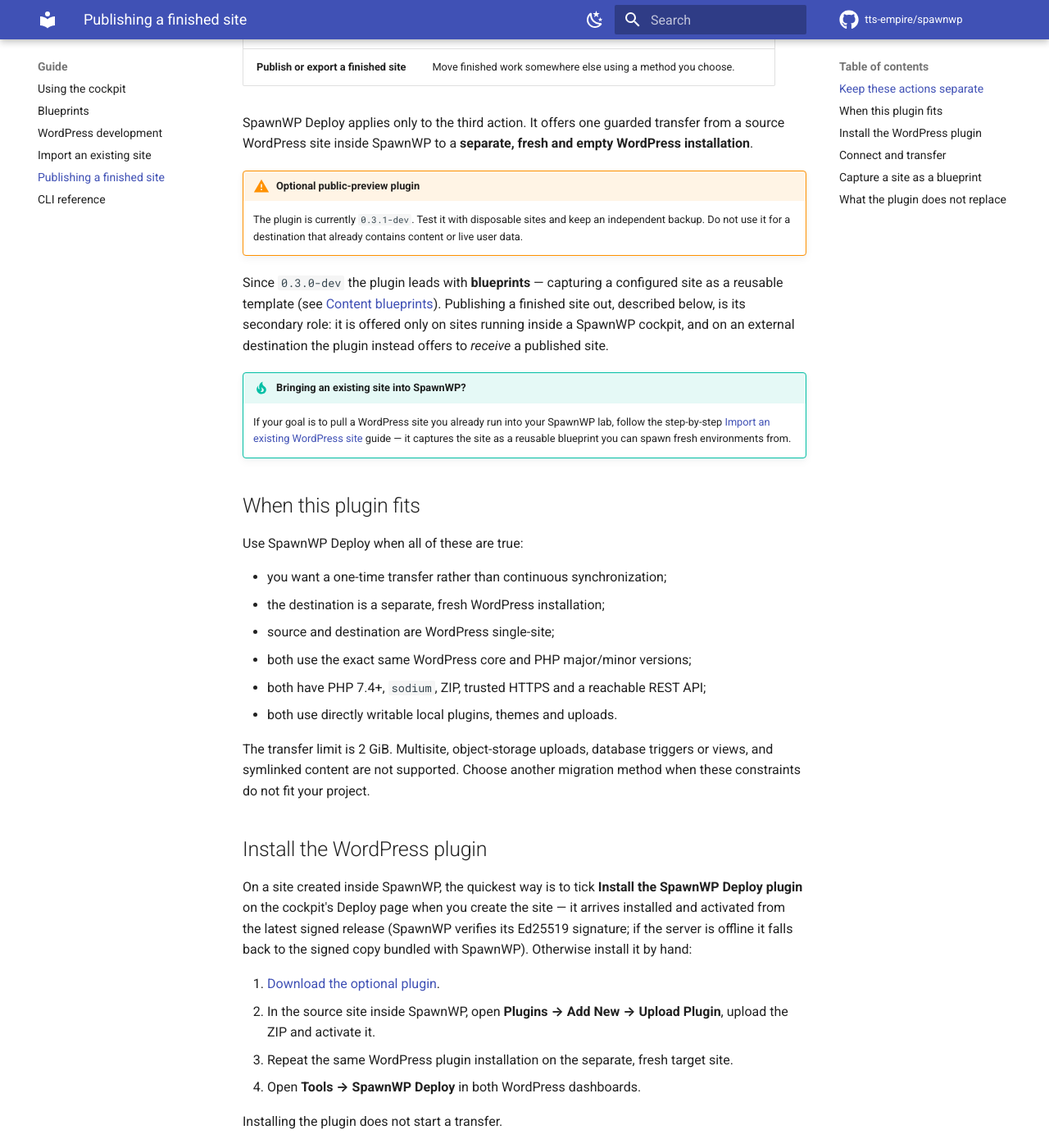
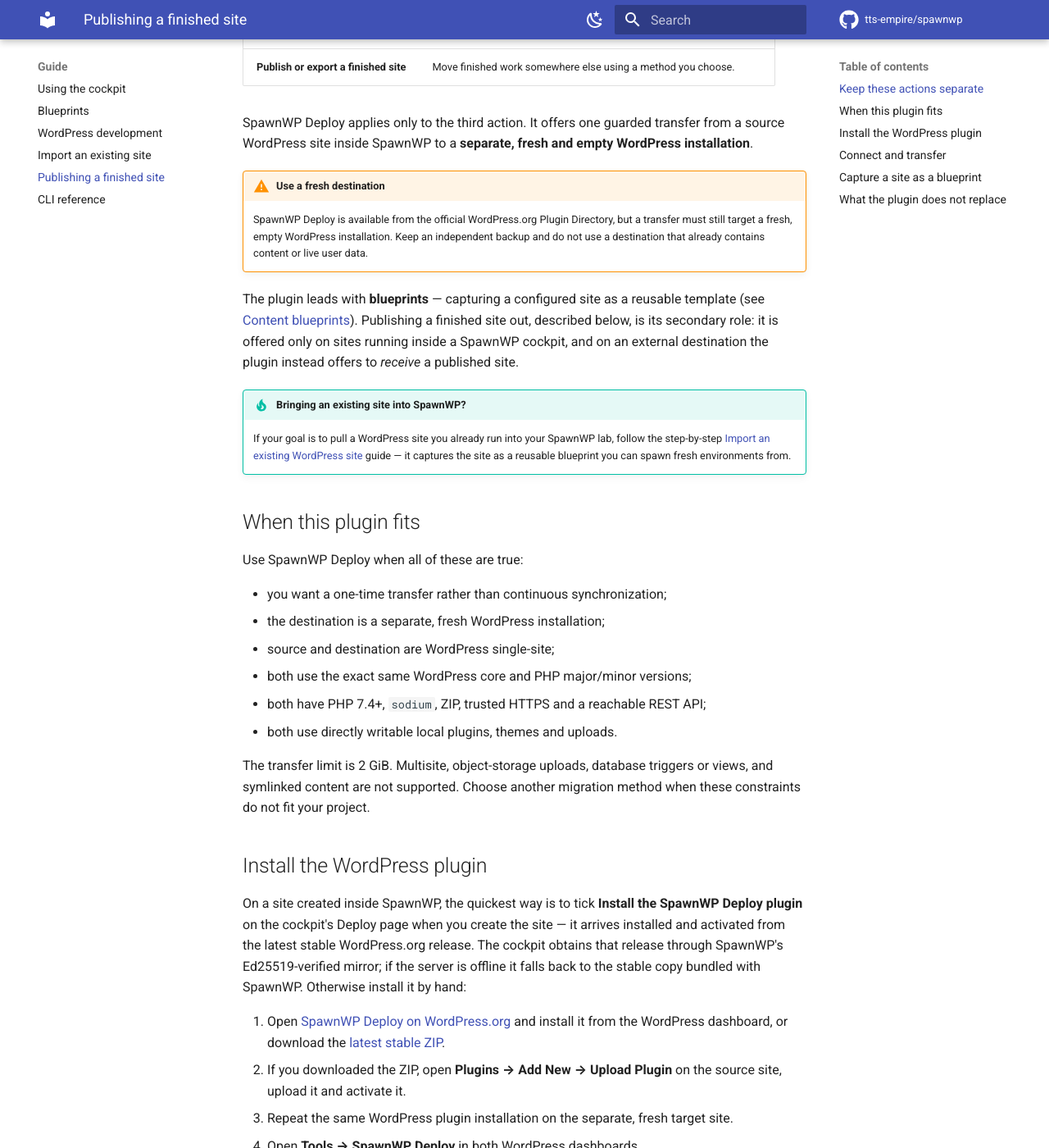
Before and after one commit to tts-empire/spawnwp, an MkDocs documentation site: the page built from docs/deploying-a-site.md, in a window 1280 px wide and 1400 px high, scrolled down 566 px. Shown: the whole window at 82% size. Built offline with MkDocs 1.6.1 and Material for MkDocs 9.7.7, drawn with Linux system fonts in a browser that asks for light colours; comment, search, counter and statistics services are not loaded; some of the changed text lies outside the part shown.

Commit message:
Update Deploy documentation for WordPress.org

```diff
--- a/docs/deploying-a-site.md
+++ b/docs/deploying-a-site.md
@@ -24,12 +24,12 @@
 source WordPress site inside SpawnWP to a **separate, fresh and empty WordPress
 installation**.
 
-!!! warning "Optional public-preview plugin"
-    The plugin is currently `0.3.1-dev`. Test it with disposable sites and keep an
-    independent backup. Do not use it for a destination that already contains content
-    or live user data.
+!!! warning "Use a fresh destination"
+    SpawnWP Deploy is available from the official WordPress.org Plugin Directory, but a
+    transfer must still target a fresh, empty WordPress installation. Keep an independent
+    backup and do not use a destination that already contains content or live user data.
 
-Since `0.3.0-dev` the plugin leads with **blueprints** — capturing a configured site as
+The plugin leads with **blueprints** — capturing a configured site as
 a reusable template (see [Content blueprints](blueprints.md#content-blueprints-captured-from-a-site)).
 Publishing a finished site out, described below, is its secondary role: it is offered
 only on sites running inside a SpawnWP cockpit, and on an external destination the
@@ -59,13 +59,15 @@
 
 On a site created inside SpawnWP, the quickest way is to tick **Install the SpawnWP
 Deploy plugin** on the cockpit's Deploy page when you create the site — it arrives
-installed and activated from the latest signed release (SpawnWP verifies its Ed25519
-signature; if the server is offline it falls back to the signed copy bundled with
-SpawnWP). Otherwise install it by hand:
+installed and activated from the latest stable WordPress.org release. The cockpit obtains
+that release through SpawnWP's Ed25519-verified mirror; if the server is offline it falls
+back to the stable copy bundled with SpawnWP. Otherwise install it by hand:
 
-1. [Download the optional plugin](https://spawnwp.com/deploy/).
-2. In the source site inside SpawnWP, open **Plugins → Add New → Upload Plugin**,
-   upload the ZIP and activate it.
+1. Open [SpawnWP Deploy on WordPress.org](https://wordpress.org/plugins/spawnwp-deploy/)
+   and install it from the WordPress dashboard, or download the
+   [latest stable ZIP](https://downloads.wordpress.org/plugin/spawnwp-deploy.latest-stable.zip).
+2. If you downloaded the ZIP, open **Plugins → Add New → Upload Plugin** on the
+   source site, upload it and activate it.
 3. Repeat the same WordPress plugin installation on the separate, fresh target site.
 4. Open **Tools → SpawnWP Deploy** in both WordPress dashboards.
 
@@ -88,7 +90,7 @@
 
 ## Capture a site as a blueprint
 
-The plugin's main job, since `0.3.0-dev`, is to capture the configured site as a
+The plugin's main job is to capture the configured site as a
 reusable **content blueprint** on your own SpawnWP server: pair with a single-use code
 from the cockpit's **System → Blueprint capture**, choose what to capture, and press
 *Create blueprint*. See
```
Also changed, not shown: docs/blueprints.md (+3 -3 lines), docs/importing-a-site.md (+7 -4 lines), ops/website/check-site.py (+26 -4 lines).
